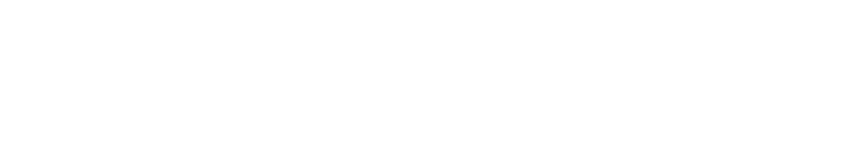
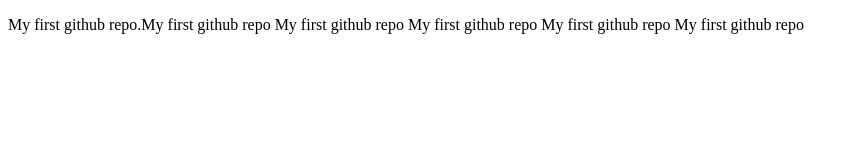
Before and after one commit to adnanwebdev/my-first-repo, a plain HTML site: page index.html in a window 1280 px wide. Shown: the whole page, without its empty margins (0-858 px from the left). Drawn offline with Linux system fonts and the light colour scheme.

Commit message:
css aded

```diff
--- a/index.html
+++ b/index.html
@@ -7,6 +7,6 @@
     <title>MY First Github Repo</title>
 </head>
 <body>
-
+    <p>My first github repo.My first github repo My first github repo My first github repo My first github repo My first github repo</p>
 </body>
 </html>
--- a/style.css
+++ b/style.css
@@ -0,0 +1 @@
+p{color: blueviolet;}
```
